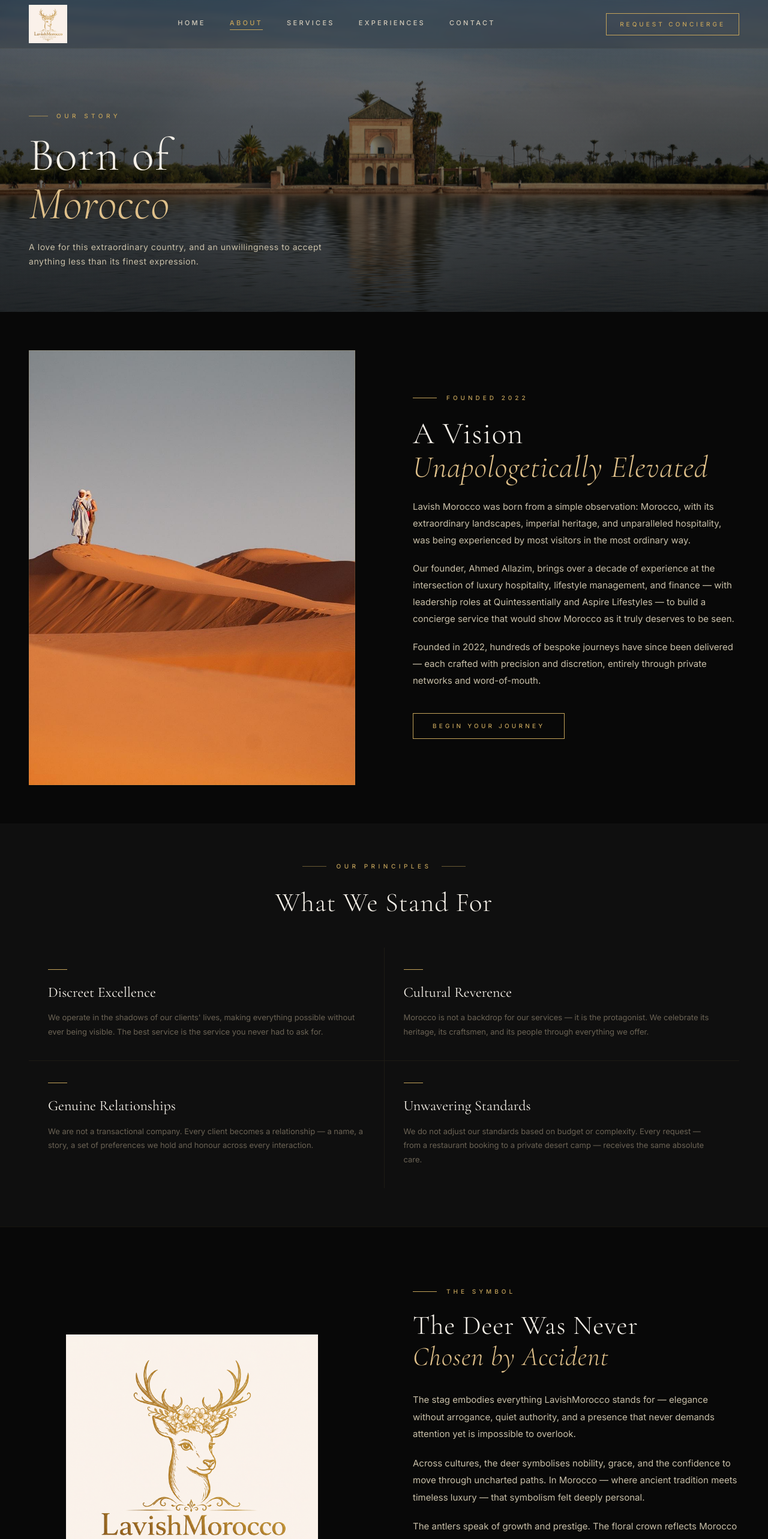
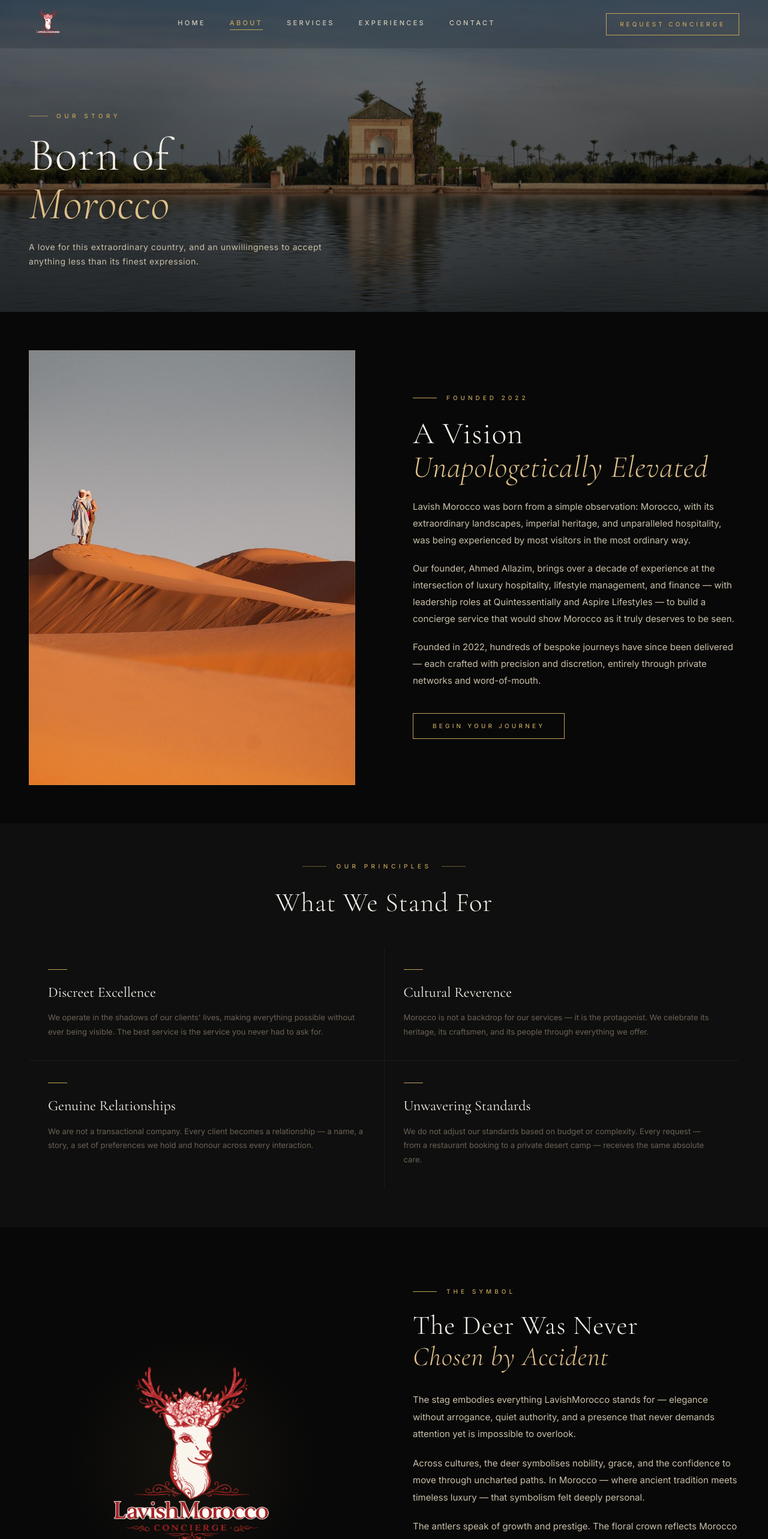
Before and after one commit to AllazimA/Atlaswealth, a Next.js app: page /lavish-morocco/about in a window 1280 px wide. Shown: the top 2566 px of the page at 60% size. Built offline with nearby package versions, Linux system fonts and the light colour scheme; a web font is replaced by a local one.

Commit message:
Switch to transparent-background logo (LM Logo.png) for dark theme
Co-Authored-By: Claude Sonnet 4.6 <noreply@anthropic.com>

```diff
--- a/app/lavish-morocco/about/page.tsx
+++ b/app/lavish-morocco/about/page.tsx
@@ -203,7 +203,7 @@ export default function AboutPage() {
                   <img
                     src="/lavish/lm-logo.png"
                     alt="Lavish Morocco — The Symbol"
-                    style={{ width: '100%', height: 'auto', mixBlendMode: 'lighten', display: 'block' }}
+                    style={{ width: '100%', height: 'auto', display: 'block' }}
                   />
                 </div>
               </motion.div>
--- a/components/lavish/Footer.tsx
+++ b/components/lavish/Footer.tsx
@@ -38,7 +38,7 @@ export default function Footer() {
               <img
                 src="/lavish/lm-logo.png"
                 alt="Lavish Morocco"
-                style={{ height: 80, width: 'auto', mixBlendMode: 'lighten' }}
+                style={{ height: 80, width: 'auto' }}
               />
             </div>
             <p style={{ fontSize: 13, lineHeight: 1.8, color: '#C8BFA8', maxWidth: 240, marginBottom: 28 }}>
--- a/components/lavish/Navbar.tsx
+++ b/components/lavish/Navbar.tsx
@@ -52,7 +52,7 @@ export default function Navbar() {
           <img
             src="/lavish/lm-logo.png"
             alt="Lavish Morocco"
-            style={{ height: 64, width: 'auto', mixBlendMode: 'lighten' }}
+            style={{ height: 64, width: 'auto' }}
           />
         </Link>
 
```
Also changed, not shown: public/lavish/lm-logo.png.
